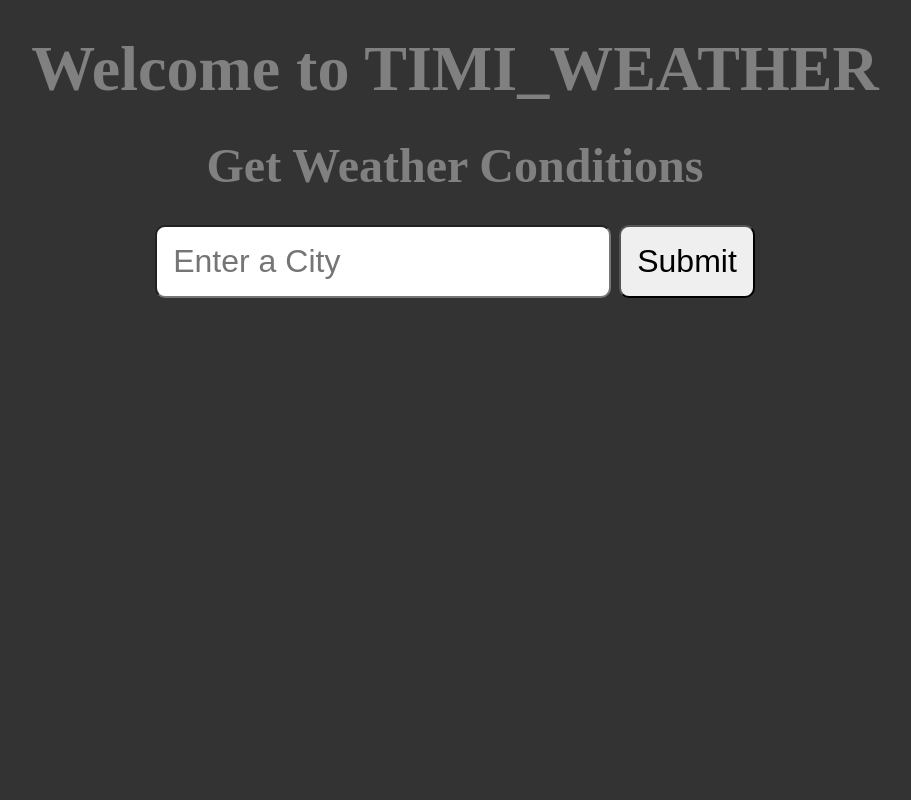
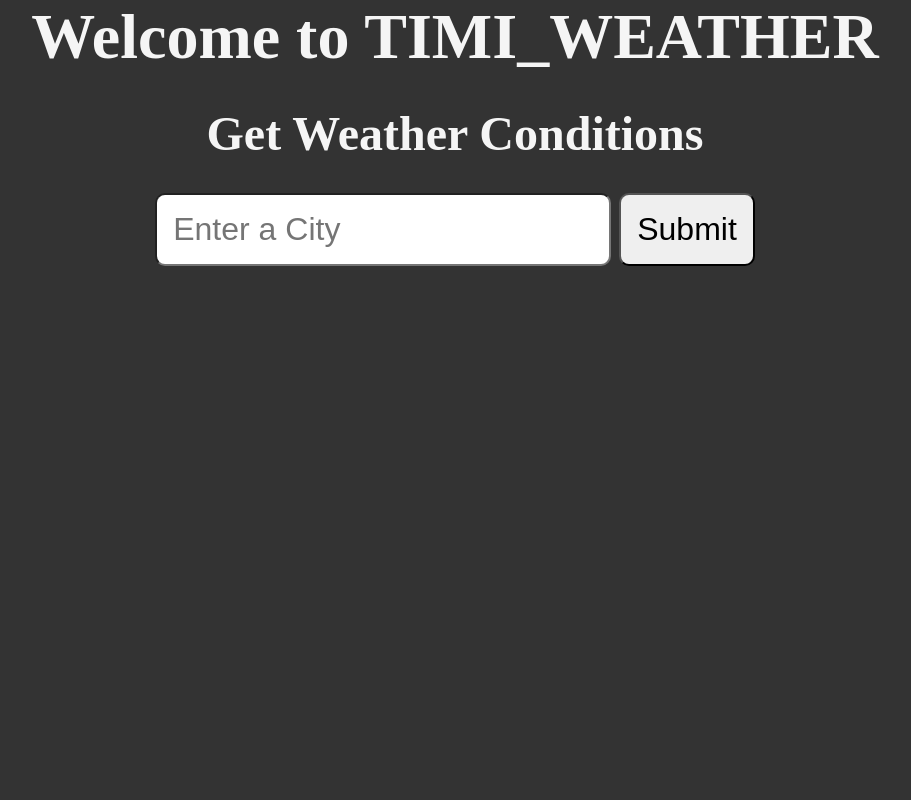
Before and after one commit to Timskid11/WeatherApp-, a Flask app: page / in a window 1280 px wide. Shown: the whole page, without its empty margins (185-1096 px from the left). Run offline with Flask 3, Linux system fonts and the light colour scheme.

Commit message:
Update style.css

```diff
--- a/static/styles/style.css
+++ b/static/styles/style.css
@@ -5,10 +5,8 @@
 }
 
 body {
-    background-inage: https://unsplash.com/photos/a-large-jetliner-flying-through-a-cloudy-blue-sky-vTXe32Wsx60;
-    padding: 2rem;
     background-color: #333;
-    color: grey;
+    color: whitesmoke;
     min-height: 100vh;
     display: flex;
     flex-direction: column;
```
